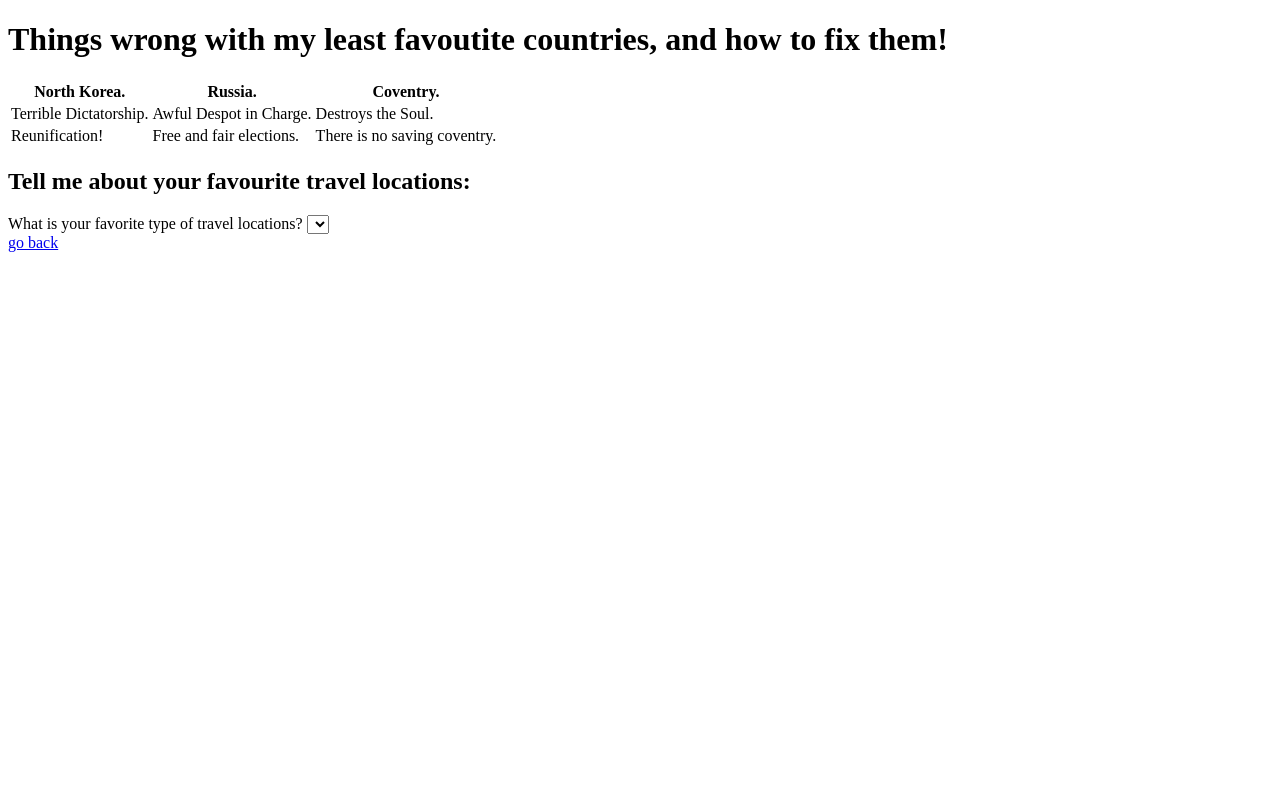
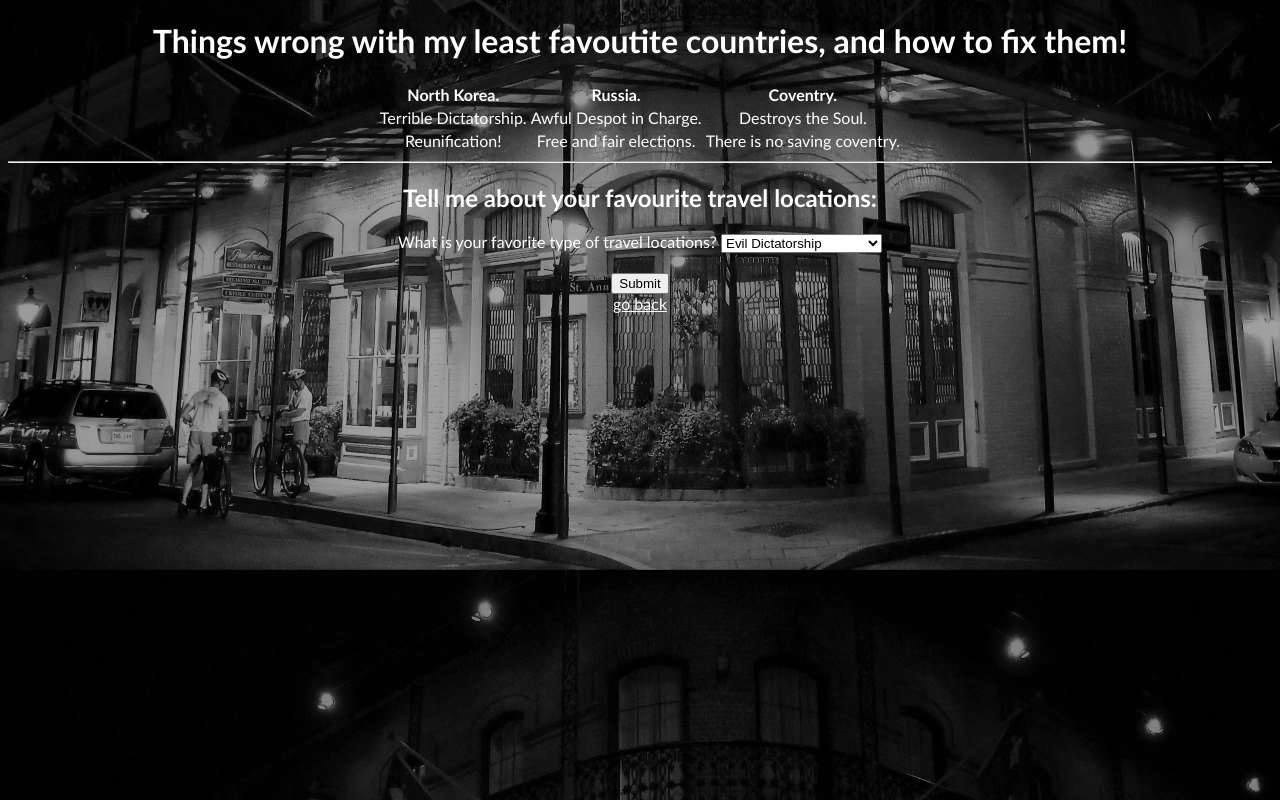
Before and after one commit to Stusigh/travel_site_root, a plain HTML site: page tables.html in a window 1280 px wide. Drawn offline with Linux system fonts and the light colour scheme.

Commit message:
added a stylesheet and CSS stylings

```diff
--- /dev/null
+++ b/stylesheet.css
@@ -0,0 +1,16 @@
+body{
+    text-align: center;
+    background-image: url("assets/background_image.jpg");
+    background-size: cover;
+    background-position: center;
+    color: white;
+    font-family: calibri;
+}
+a{
+    color: white;
+    text-align: center;
+}
+.my_table {
+    margin-left: auto;
+    margin-right: auto;
+}
--- a/tables.html
+++ b/tables.html
@@ -2,10 +2,9 @@
 <html>
 	<head>
 		<title>
-			Styling pages and Bootstrap gets referenced here.
-			This information does not get displayed.
-			Meta data would go in here
+			"The other page"
 		</title>
+		<link rel="stylesheet" type="text/css" href="stylesheet.css">
 	</head>
 
 	<body>
@@ -13,7 +12,7 @@
 		<h1>Things wrong with my least favoutite countries, and how to fix
 			them!
 		</h1>
-		<table>
+		<table class="my_table">
 			<tr>
 				<th>North Korea.</th>
 				<th>Russia.</th>
@@ -30,20 +29,20 @@
 				<td>There is no saving coventry.</td>
 			</tr>
 		</table>
-
-
-
+		<hr>
 		<h2>Tell me about your favourite travel locations:</h2>
-
 		<form>
-			<label for="type">What is your favorite type of travel locations?</label>
-				<select id ="type" name="type">
-					<option value="Evil Dictatorship"></option><br>
-					<option value="Banana Republic"></option><br>
-					<option value="Dystopian Future"></option><br>
-					<option value="Anywhere but Coventry"></option>
+			<label for="reasons">What is your favorite type of travel locations?</label>
+				<select id ="reasons" name="reasons">
+					<option value="Evil Dictatorship">Evil Dictatorship</option>
+					<option value="Banana Republic">Banana Republic</option>
+					<option value="Dystopian Future">Dystopian Future</option>
+					<option value="Anywhere but Coventry">Anywhere but Coventry</option>
 				</select>
+				<br><br>
+				<input type="submit" value="Submit">
 		</form>
 		<a href="index.html">go back</a>
+		<br></br>
 	</body>
 </html>
```
Also changed, not shown: index.html (+2 -15 lines), 1 other file.
